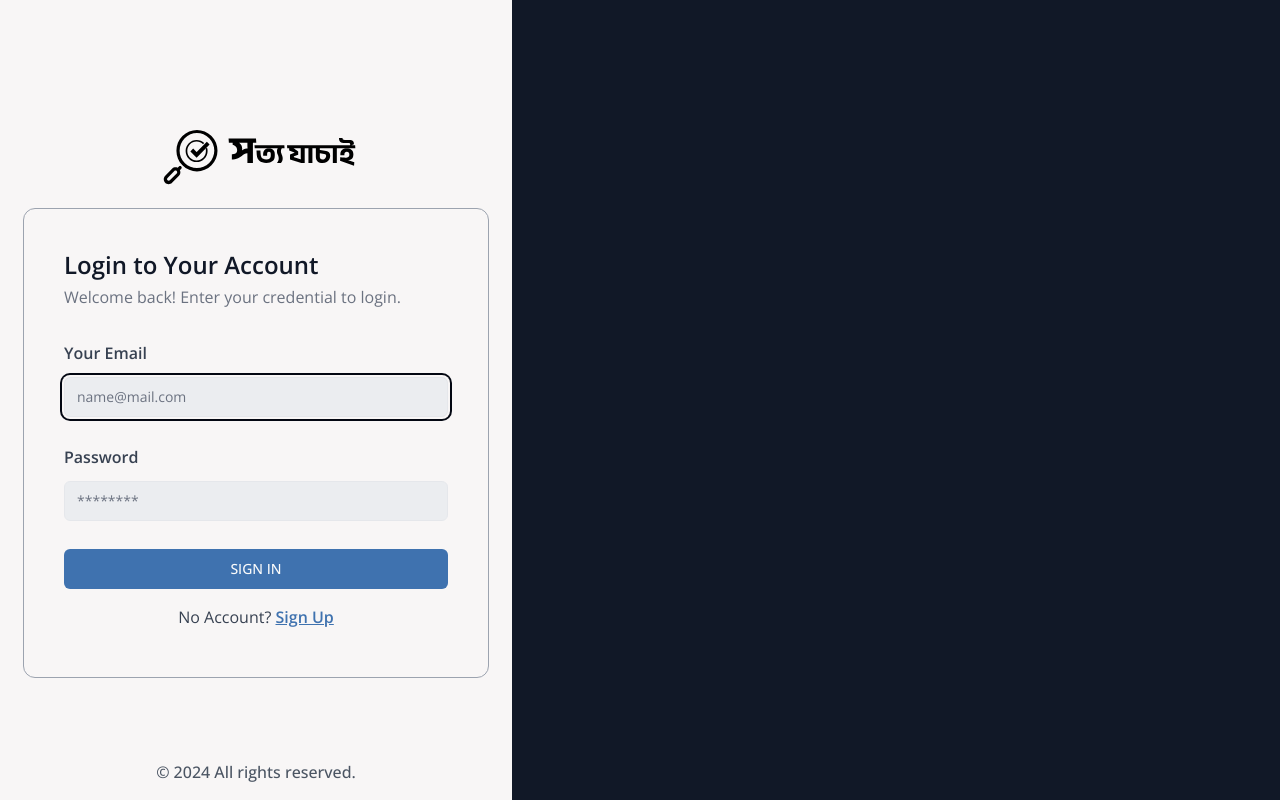
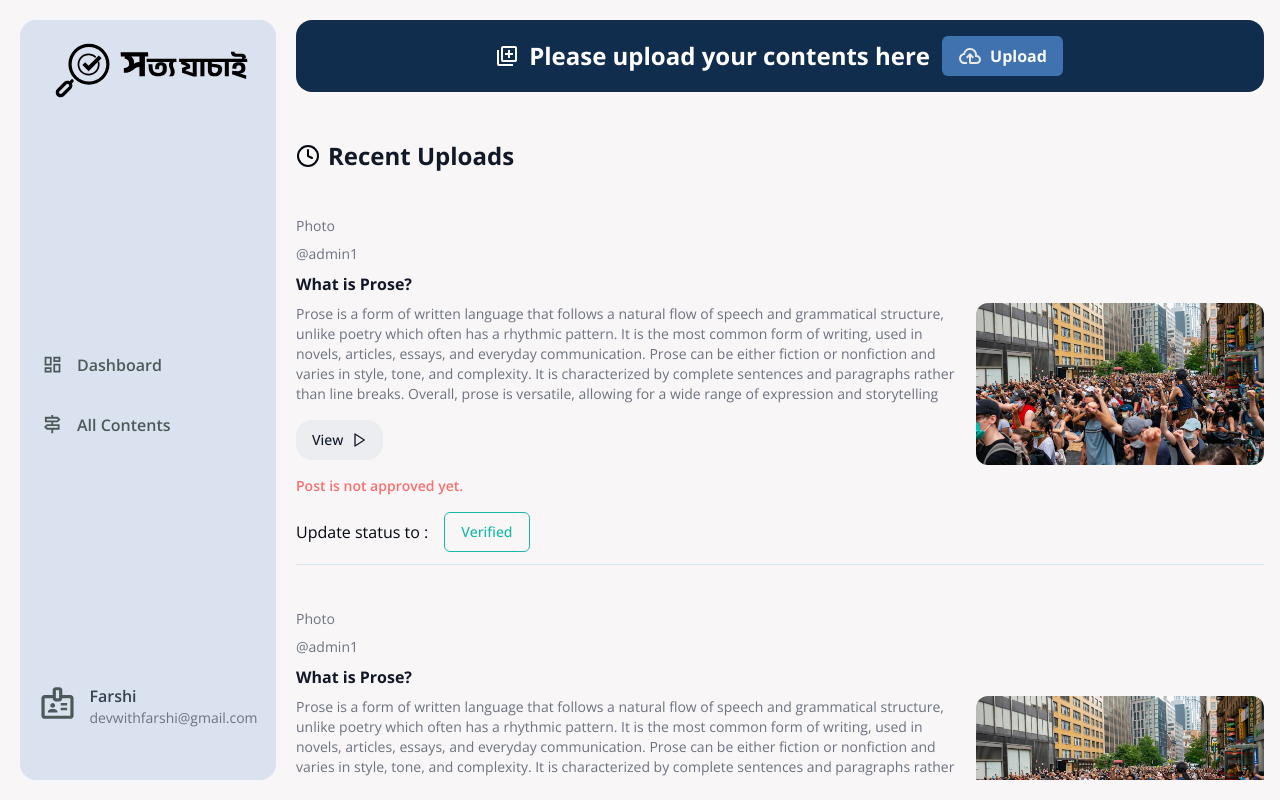
Before and after one commit to eCodeVoyager/Sotto-Jachai-Project, a React (Vite) app in the folder frontend/: page / in a window 1280 px wide. Before the commit this address led to /login. Built offline with nearby package versions, Linux system fonts and the light colour scheme.

Commit message:
🆙:update: Admin dashboard ui done

```diff
--- a/frontend/src/App.jsx
+++ b/frontend/src/App.jsx
@@ -9,6 +9,8 @@ import DashBoardLayout from "./components/Layouts/DashBoardLayout";
 import ContentSubmission from "./pages/ContentSubmission";
 import MyContents from "./pages/MyContents";
 import AdminLogin from "./pages/AdminLogin";
+import AdminRequire from "./components/Auth/AdminRequire";
+import AdminDashboard from "./pages/Admin/AdminDashboard";
 
 const App = () => {
   return (
@@ -26,7 +28,7 @@ const App = () => {
            protected routes
           ============== */}
 
-          <Route element={<RequireAuth />}>
+          {/* <Route element={<RequireAuth />}> */}
           {/* dashboard routes start */}
           <Route element={<DashBoardLayout />}>
             <Route path={routes.dashboard} element={<Dashboard />} />
@@ -35,10 +37,17 @@ const App = () => {
               element={<ContentSubmission />}
             />
             <Route path={routes.myContent} element={<MyContents />} />
+            {/* admin require routes */}
+            <Route element={<AdminRequire />}>
+              <Route
+                path={routes.adminDashboard}
+                element={<AdminDashboard />}
+              />
+            </Route>
           </Route>
           {/* dashboard routes end */}
         </Route>
-        </Route>
+        {/* </Route> */}
       </Routes>
     </>
   );
--- /dev/null
+++ b/frontend/src/components/Auth/AdminRequire.jsx
@@ -0,0 +1,14 @@
+import { Outlet, Navigate, useLocation } from "react-router-dom";
+import Cookie from "js-cookie";
+import { routes } from "@/router/routes.data";
+
+const AdminRequire = () => {
+  const role = Cookie.get("role");
+  const location = useLocation();
+  return role === "admin" ? (
+    <Outlet />
+  ) : (
+    <Navigate to={routes.dashboard} replace state={{ from: location }} />
+  );
+};
+export default AdminRequire;
--- a/frontend/src/components/Layouts/DashBoardLayout.jsx
+++ b/frontend/src/components/Layouts/DashBoardLayout.jsx
@@ -14,22 +14,22 @@ const DashBoardLayout = () => {
   const { isLoading, isAuthenticated, user } = useSelector(
     (state) => state.auth
   );
-  useEffect(() => {
-    if (Cookie.get("token")) {
-      dispatch(fetchLogInUser());
-    } else {
-      navigate(routes.login, { replace: true });
-    }
-  }, [user]);
-  if (isLoading) {
-    return (
-      <div className="flex justify-center items-center h-screen">
-        <Loader2 size="50" />
-      </div>
-    );
-  }
+  // useEffect(() => {
+  //   if (Cookie.get("token")) {
+  //     dispatch(fetchLogInUser());
+  //   } else {
+  //     navigate(routes.login, { replace: true });
+  //   }
+  // }, [user]);
+  // if (isLoading) {
+  //   return (
+  //     <div className="flex justify-center items-center h-screen">
+  //       <Loader2 size="50" />
+  //     </div>
+  //   );
+  // }
   return (
-    isAuthenticated && (
+    !isAuthenticated && (
       <>
         <main className="flex flex-col md:flex-row md:pe-4 md:py-5 h-screen ">
           <aside className="md:px-5 flex items-center md:h-full ">
--- a/frontend/src/components/common/Sidebar.jsx
+++ b/frontend/src/components/common/Sidebar.jsx
@@ -1,4 +1,4 @@
-import { navigation } from "@/router/routes.data";
+import { adminNavigation, userNavigation } from "@/router/routes.data";
 import { Link, NavLink } from "react-router-dom";
 import profile_icon_sidebar from "@/assets/icons/profile_icon_sidebar.svg";
 import {
@@ -10,22 +10,22 @@ import {
   DropdownMenuTrigger,
 } from "@/components/ui/dropdown-menu";
 import { Logs } from "lucide-react";
-const userInfo = {
-  name: "MD Salman Farshi",
-  profile: "/profile.jpg",
-  profession: "Software Engineer",
-  email: "devwithfarshi@gmail.com",
-};
+import { useSelector } from "react-redux";
 const Sidebar = () => {
+  const { user: userInfo } = useSelector((state) => state.auth);
+  const navigation =
+    userInfo.role === "admin" ? adminNavigation : userNavigation;
   return (
     <>
       <div className="w-full md:w-64 h-full bg-custom-50 overflow-y-auto md:rounded-2xl py-4 flex items-center justify-between md:items-stretch md:justify-normal md:flex-col px-4 md:px-0">
         <figure className="shrink-0">
-          <img
-            className="mx-auto w-[150px] md:w-[200px]"
-            src="/images/logo.svg"
-            alt="sotto-jacai_logo"
-          />
+          <Link to="/">
+            <img
+              className="mx-auto w-[150px] md:w-[200px]"
+              src="/images/logo.svg"
+              alt="sotto-jacai_logo"
+            />
+          </Link>
         </figure>
         {/* navigation */}
         <div className="flex-1 md:flex items-center w-full hidden">
--- a/frontend/src/components/common/posts/PostCard.jsx
+++ b/frontend/src/components/common/posts/PostCard.jsx
@@ -2,10 +2,12 @@ import { Button } from "@/components/ui/button";
 import { routes } from "@/router/routes.data";
 import { Files, Key, Play } from "lucide-react";
 import { useState } from "react";
+import { useSelector } from "react-redux";
 import { toast } from "sonner";
 
 const PostCard = ({ fromPage = routes.dashboard, post }) => {
   const [keyShow, setKeyShow] = useState(false);
+  const { user } = useSelector((state) => state.auth);
   const handleCopy = () => {
     navigator.clipboard.writeText(post.keyId.key);
     toast.success("Key copied to clipboard.");
@@ -34,8 +36,9 @@ const PostCard = ({ fromPage = routes.dashboard, post }) => {
           <span className="font-medium text-sm ">View</span>
           <Play className="size-4" />
         </Button>
-        {fromPage === routes.dashboard && (
         <div className="mt-4">
+          {post.status === "verified" ? (
+            <>
               <h5 className="font-bold text-base ">Content Key </h5>
               <div className="flex items-center gap-2 mt-2">
                 <Key className="size-6 text-text" />
@@ -58,6 +61,30 @@ const PostCard = ({ fromPage = routes.dashboard, post }) => {
                   </button>
                 </div>
               </div>
+            </>
+          ) : (
+            <div>
+              <p className="font-semibold  text-sm text-red-400">
+                {user.role === "admin"
+                  ? "Post is not approved yet."
+                  : "Your post is not approved yet."}
+              </p>
+            </div>
+          )}
+        </div>
+        {user.role === "admin" && (
+          <div className="flex items-center gap-4 mt-4">
+            <p>Update status to : </p>
+            <Button
+              variant="outline"
+              className={`${
+                post.status === "verified"
+                  ? "text-red-400 border-red-500 hover:text-red-500/90"
+                  : "text-teal-500 border-teal-500 hover:text-teal-500/90"
+              }`}
+            >
+              {post.status === "verified" ? "Pending" : "Verified"}
+            </Button>
           </div>
         )}
       </div>
--- a/frontend/src/components/common/posts/PostsListing.jsx
+++ b/frontend/src/components/common/posts/PostsListing.jsx
@@ -7,7 +7,7 @@ const PostsListing = ({ fromPage, Icon, title, limit = 2 }) => {
   return (
     <section
       className={`${
-        fromPage === routes.dashboard ? "md:mt-32 mt-12" : "mt-8 px-4 md:px-0"
+        fromPage === routes.dashboard ? " mt-12" : "mt-8 px-4 md:px-0"
       }`}
     >
       <div className="flex items-center gap-2">
@@ -19,6 +19,7 @@ const PostsListing = ({ fromPage, Icon, title, limit = 2 }) => {
         </h3>
       </div>
       {fromPage === routes.dashboard ? (
+        // TODO: after adding redux, we will replace the below code with the actual posts
         <ul className="flex flex-col gap-8 mt-11">
           {[...Array(limit)].map((_, idx) => (
             <PostCard key={idx} post={demoPost} />
--- a/frontend/src/data/posts.data.js
+++ b/frontend/src/data/posts.data.js
@@ -4,7 +4,8 @@ export const demoPost = {
   text: "Prose is a form of written language that follows a natural flow of speech and grammatical structure, unlike poetry which often has a rhythmic pattern. It is the most common form of writing, used in novels, articles, essays, and everyday communication. Prose can be either fiction or nonfiction and varies in style, tone, and complexity. It is characterized by complete sentences and paragraphs rather than line breaks. Overall, prose is versatile, allowing for a wide range of expression and storytelling",
   image: ["/demo-post.jpg"],
   video: [],
-  status: "verified",
+  // status: "verified",
+  status: "pending",
   submittedBy: {
     _id: "66d08f15b84cd08394c30a00",
     email: "admin1@admin.com",
--- /dev/null
+++ b/frontend/src/pages/Admin/AdminDashboard.jsx
@@ -0,0 +1,11 @@
+import PostsListing from "@/components/common/posts/PostsListing";
+import { Fingerprint } from "lucide-react";
+
+const AdminDashboard = () => {
+  return (
+    <section>
+      <PostsListing Icon={Fingerprint} title={"Admin Dashboard"} />
+    </section>
+  );
+};
+export default AdminDashboard;
--- a/frontend/src/redux/app/auth/authSlice.js
+++ b/frontend/src/redux/app/auth/authSlice.js
@@ -3,7 +3,12 @@ import { fetchLogInUser } from "./fetchLoginUser";
 
 const initialState = {
   isAuthenticated: false,
-  user: null,
+  user: {
+    id: "asdf",
+    name: "Farshi",
+    email: "devwithfarshi@gmail.com",
+    role: "admin",
+  },
   isLoading: true,
 };
 
--- a/frontend/src/redux/app/auth/fetchLoginUser.js
+++ b/frontend/src/redux/app/auth/fetchLoginUser.js
@@ -7,6 +7,7 @@ export const fetchLogInUser = createAsyncThunk(
   async (arg, { rejectWithValue }) => {
     try {
       const { data } = await AuthService.me();
+      Cookie.set("role", data.role);
       return data;
     } catch (error) {
       console.log("Error while fetching user data.");
--- a/frontend/src/router/routes.data.js
+++ b/frontend/src/router/routes.data.js
@@ -8,11 +8,13 @@ export const routes = {
   register: "/register",
   adminLogin: "/admin-login",
   verification: "/verification",
+  adminAllContent: "/admin/allcontent",
+  adminDashboard: "/admin/dashboard",
 };
 
 // dashboard navigation
 
-export const navigation = [
+export const userNavigation = [
   {
     id: "1",
     title: "Dashboard",
@@ -26,3 +28,17 @@ export const navigation = [
     icon: MyContentsIcon,
   },
 ];
+export const adminNavigation = [
+  {
+    id: "1",
+    title: "Dashboard",
+    href: routes.adminDashboard,
+    icon: DashboardIcon,
+  },
+  {
+    id: "4",
+    title: "All Contents",
+    href: routes.adminAllContent,
+    icon: MyContentsIcon,
+  },
+];
```
Also changed, not shown: frontend/public/profile.jpg (deleted). Lines whose indentation alone changed are shown as unchanged.
